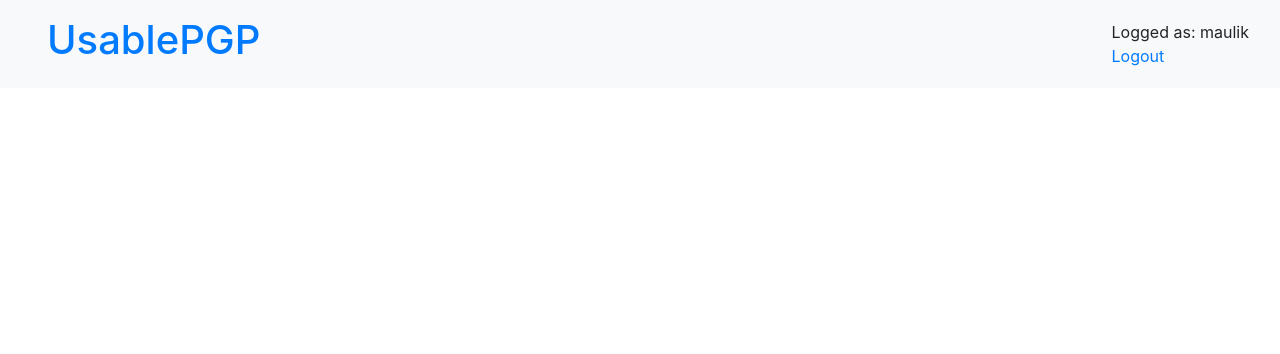
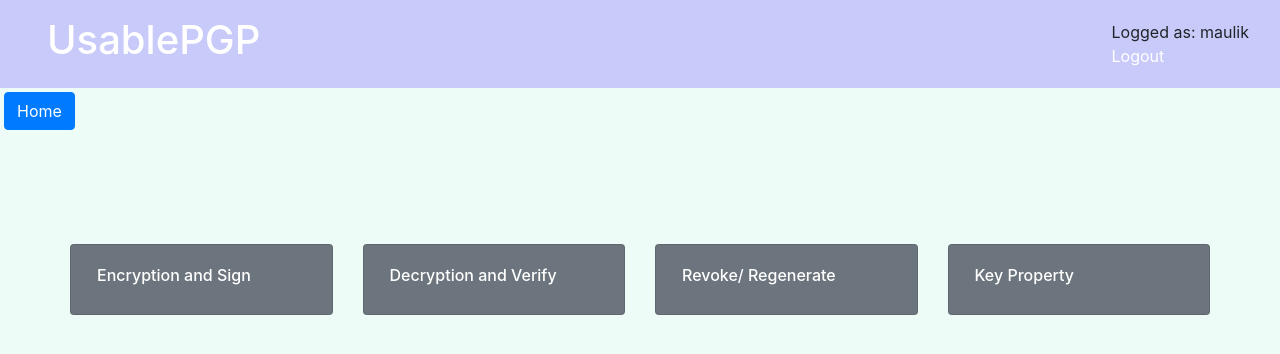
Before and after one commit to maulikchevli/UsablePGP, a Flask app: page / in a window 1280 px wide. Shown: the top 354 px of the page. Run offline with Flask 2, Linux system fonts and the light colour scheme; a user stored in the database is signed in; parts of the project's set-up code (start-up, migrations or seed data) failed here and were passed over; some libraries are stand-ins or nearby versions.

Commit message:
Index page + home button

```diff
--- a/app/app.py
+++ b/app/app.py
@@ -338,6 +338,10 @@ def revoke_regen():
 
         return redirect(url_for("index"))
 
+@app.route('/key_prop', methods=['GET'])
+def key_prop():
+    return render_template('key_property.html')
+
 if __name__ == "__main__":
     host = sys.argv[1]
     port = sys.argv[2]
--- a/app/static/css/layout.css
+++ b/app/static/css/layout.css
@@ -10,3 +10,17 @@
 	  right: 0px;
 	  top: 50px;
 }
+
+body{
+	background: #edfcf6;
+}
+nav{
+	background: #c8cafa;
+}
+a:link{
+	text-decoration: none;
+	color: #fff;
+}
+.container{
+	padding: 0px;
+}
--- a/app/templates/index.html
+++ b/app/templates/index.html
@@ -13,10 +13,10 @@
         <button class="btn btn-secondary dropdown-toggle" type="button" id="dropdownMenuButton" data-toggle="dropdown" aria-haspopup="true" aria-expanded="false">
             User IDs
         </button>
-        <div class="dropdown-menu p-20" aria-labelledby="dropdownMenuButton">
+        <div class="dropdown-menu p-20" aria-labelledby="dropdownMenuButton" style="margin-top: 5px;">
             {% for user in users %}
             <form class="px-20 py-10 form-inline" action="{{ url_for('login') }}" method="post">
-                <div class="form-group mb-2">
+                <div class="form-group mb-2" style="margin-left: 5px;">
                     <label for="username" class="sr-only">username</label>
                     <input type="text" readonly class="form-control-plaintext" id="username" name ="username" value="{{ user }}">
                 </div>
@@ -24,7 +24,7 @@
                     <label for="passphrase" class="sr-only">Password</label>
                     <input type="password" class="form-control" id="passphrase" name="passphrase" placeholder="Password">
                 </div>
-                <button type="submit" class="btn btn-primary mb-2">Login</button>
+                <button type="submit" class="btn btn-primary mb-2" style="margin-right: 10px;">Login</button>
             </form>
             {% endfor %}
         </div>
@@ -35,19 +35,29 @@
     {% endif %}
 
 </div>
-
-<!-- <div>
-	<div class="btn-toolbar" role="toolbar" aria-label="Toolbar with button groups">
-	  <div class="btn-group mr-4" role="group" aria-label="First group">
-	    <button type="button" class="btn btn-lg btn-secondary">1</button>
-
-	  </div>
-	  <div class="btn-group mr-2" role="group" aria-label="Second group">
-	    <button type="button" class="btn btn-lg btn-secondary">5</button>
-	  </div>
-	  <div class="btn-group" role="group" aria-label="Third group">
-	    <button type="button" class="btn btn-lg btn-secondary">8</button>
-	  </div>
-	</div>
-</div>	 -->
+<div class="card-deck" style="margin-top: 10%;">
+  {% set enc = 'encrypt' %}
+  <button  type = "button" class="card bg-secondary" onclick="window.location.href='{{ url_for(enc) }}'">
+    <div class="card-body text-center h6" style="color: #fff;">
+      Encryption and Sign
+    </div>
+  </button>
+  {% set dec = 'dec_veri' %}
+  <button  type = "button" class="card bg-secondary" onclick="window.location.href='{{ url_for(dec) }}'">
+    <div class="card-body text-center h6" style="color: #fff;">
+      Decryption and Verify
+    </div>
+  </button>
+  {% set revoke = 'revoke_regen' %}
+  <button  type = "button" class="card bg-secondary" onclick="window.location.href='{{ url_for(revoke) }}'">
+    <div class="card-body text-center h6" style="color: #fff;">
+      Revoke/ Regenerate
+    </div>
+  </button>
+  {% set key_prop = 'key_prop' %}
+  <button  type = "button" class="card bg-secondary" onclick="window.location.href='{{ url_for(key_prop) }}'">
+    <div class="card-body text-center text-white h6">
+      Key Property
+    </div>
+  </button>
 {% endblock %}
--- a/app/templates/layout.html
+++ b/app/templates/layout.html
@@ -11,10 +11,10 @@
         {% endblock %}
     </head>
     <body>
-        <nav class="navbar navbar-light bg-light">
+        <nav class="navbar navbar-light">
             <div class="container-fluid">
                 <div class="navbar-header">
-                    <span class="navbar navbar-light h1 text-primary">UsablePGP</span>
+                    <span class="navbar navbar-light h1 text-white">UsablePGP</span>
                 </div>
 
                 <ul class="nav navbar-nav">
@@ -45,7 +45,11 @@
 	          </div>
 	          {% endif %}
         </div>
-
+            {% if session['username'] %}
+            <div>
+                <a href="{{ url_for('index') }}"><button class="btn btn-primary ml-1 mt-1">Home</button></a>
+            </div>
+            {% endif %}
         <div class="container">
             {% block body %}
 
--- a/app/templates/revoke_regen.html
+++ b/app/templates/revoke_regen.html
@@ -7,7 +7,7 @@
 	<script type="text/javascript" src="{{ url_for('static', filename='js/layout.js') }}"></script>
 {% endblock %}
 {% block body %}
-	<form  method="post" id="form" enctype="multipart/form-data">
+	<form  action="{{ url_for('revoke_regen') }}" method="post" id="form" enctype="multipart/form-data">
 	 	<div class="form-group offset-2">
 			<h3>Select from Revocation or Regeneration</h3>
 			<div class="form-check form-check-inline">
```
Also changed, not shown: key-server/database.db.
